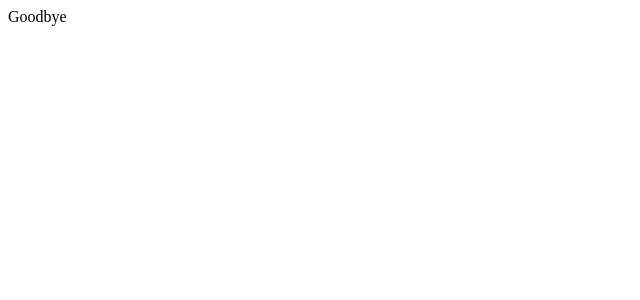
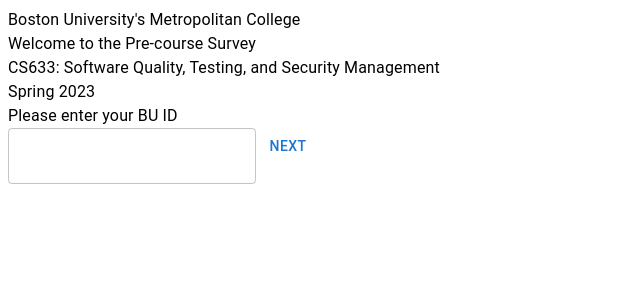
Before and after one commit to tbtruong/CS633Team6, a React (Create React App) app in the folder frontend/: page / in a window 1280 px wide. Shown: the top 300 px of the page, without its empty margins (0-640 px from the left). Built offline with nearby package versions, Linux system fonts and the light colour scheme.

Commit message:
added frontend code without style and backend connection

```diff
--- a/frontend/src/App.tsx
+++ b/frontend/src/App.tsx
@@ -1,12 +1,12 @@
 import React from 'react';
+import MainPage from "./Components/mainPage"
+import {Box} from "@mui/material"
 
-function App() {
+const App = () => {
   return (
-    <div>
-      <header>
-        <text> Goodbye </text>
-      </header>
-    </div>
+    <Box>
+        <MainPage/>
+    </Box>
   );
 }
 
--- /dev/null
+++ b/frontend/src/Components/mainPage.tsx
@@ -0,0 +1,32 @@
+import React from 'react';
+import Typography from '@mui/material/Typography';
+import {Box, Button, TextField} from "@mui/material"
+
+const mainPage = () => {
+    return (
+        <Box>
+            <Typography>
+                Boston University's Metropolitan College
+            </Typography>
+            <Typography>
+                Welcome to the Pre-course Survey
+            </Typography>
+            <Typography>
+                CS633: Software Quality, Testing, and Security Management
+            </Typography>
+            <Typography>
+                Spring 2023
+            </Typography>
+            <Typography>
+                Please enter your BU ID
+            </Typography>
+            <TextField>
+            </TextField>
+            <Button>
+                Next
+            </Button>
+        </Box>
+    );
+}
+
+export default mainPage;
```
Also changed, not shown: frontend/src/Components/componentTemplate.tsx (added, +11 -0 lines).
